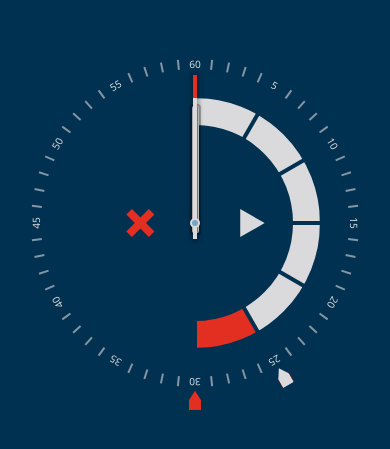
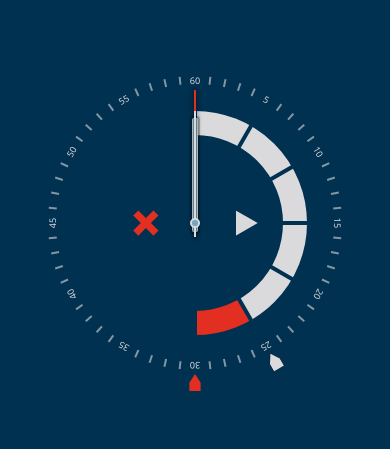
Before and after one commit to dos077/vue-pomodoro, a Vue app: page / in a window 390 px wide. Shown: the part 199-648 px from the top of the page. Built offline with nearby package versions, Linux system fonts and the light colour scheme; some icons are missing.

Commit message:
adjusted touch targets and guage pointer size to fit mobile better

```diff
--- a/src/components/Dial.vue
+++ b/src/components/Dial.vue
@@ -2,15 +2,15 @@
   <figure
     :id="dialId + 'Dial'"
     class="dial"
-    @mousedown="onDrag"
-    @touchstart="onDrag"
     :style="`transform: rotate(${rotation}deg)`"
   >
     <span
       :id="dialId + 'Point'"
       class="dial-point"
-      :style="dragOn ? 'transform: scale(2,3); opacity: 0.6' : ''"
-    ></span>
+      :style="dragOn ? 'transform: scale(2,2.5); opacity: 0.6' : ''"
+    >
+    </span>
+    <div class="ui-target" @mousedown="onDrag" @touchstart="onDrag" />
   </figure>
 </template>
 
--- a/src/styles/_typography.scss
+++ b/src/styles/_typography.scss
@@ -1,9 +1,9 @@
 
 html {
   font-family: 'Segoe UI', Tahoma, Geneva, Verdana, sans-serif;
-  font-size: 2vmin;
+  font-size: 1.8vmin;
   user-select: none;
-  @include breakPoint(500) {
+  @include breakPoint(768) {
     font-size: 15px;
   }
 }
--- a/src/styles/pomodoro.scss
+++ b/src/styles/pomodoro.scss
@@ -21,7 +21,6 @@ body {
 .clock-container {
   width: 100%;
   max-width: 50rem;
-  padding: 2.5%;
   margin: 0 auto;
   &::before {
     content: '';
@@ -205,11 +204,21 @@ body {
   span{
     display: block;
     position: absolute;
+    z-index: 1;
     top: -24rem;
     left: -.8rem;
     height: 2.5rem;
     width: 1.6rem;
     clip-path: polygon(0% 0%, 100% 0, 100% 50%, 50% 100%, 0 50%);
+  }
+  .ui-target {
+    position: absolute;
+    z-index: 2;
+    top: -25rem;
+    left: -1.5rem;
+    height: 4.5rem;
+    width: 3rem;
+    cursor: pointer;
   }
   #restPoint {
     background-color: $acc-color;
```
Also changed, not shown: 1 other file (tests, documents, lock files or other folders).
